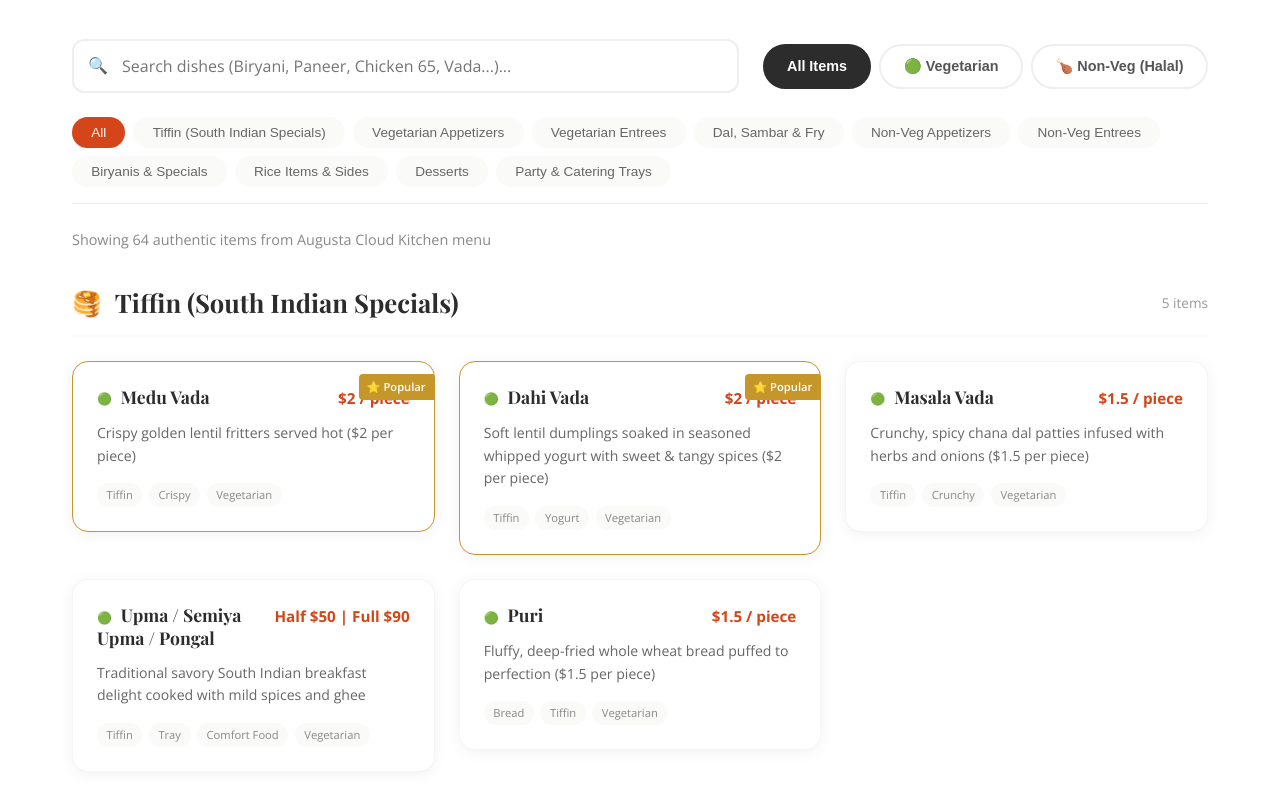
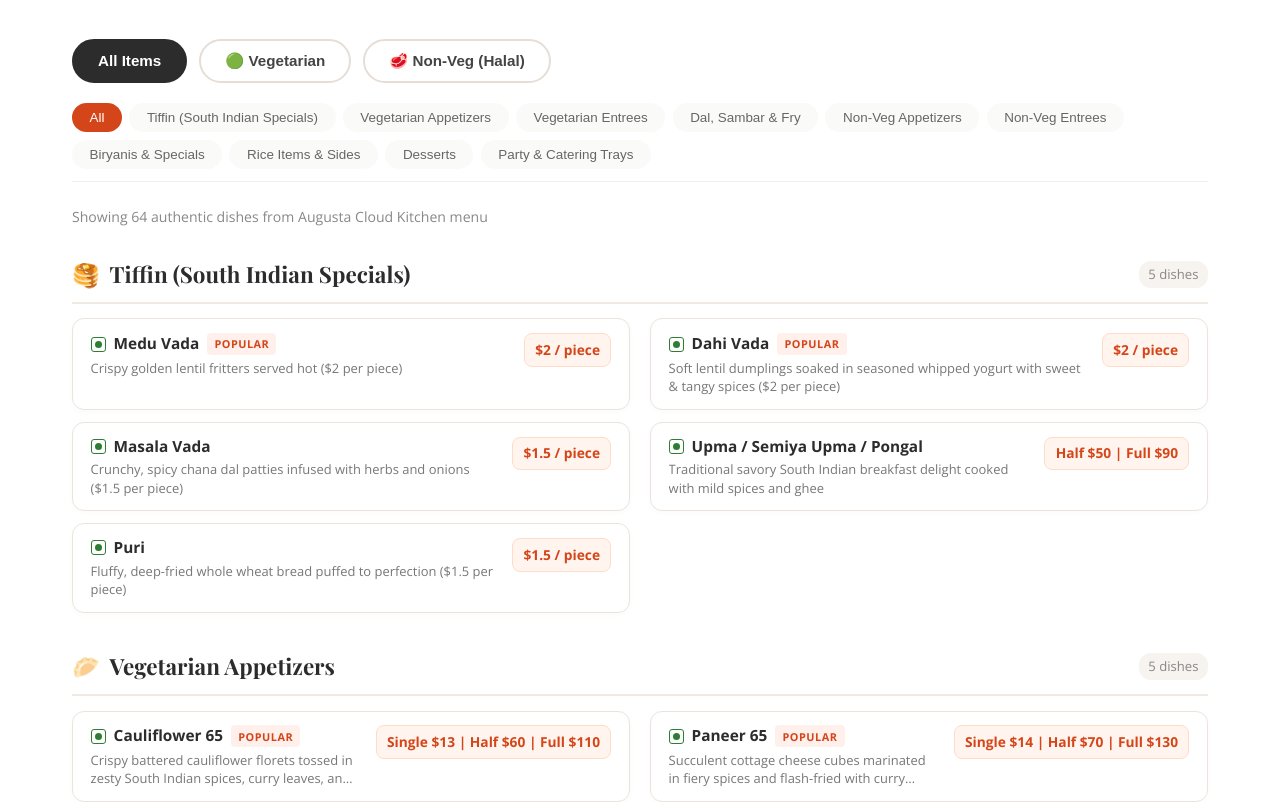
Before and after one commit to MSKapigee007/LeeSaaKitchen, an Angular app: page /menu in a window 1280 px wide. Shown: the part 595-1397 px from the top of the page. Built offline with nearby package versions, Linux system fonts and the light colour scheme.

Commit message:
feat: remove search in menu, retain group filters, and transform menu items into compact list view for minimal scrolling

```diff
--- a/src/app/pages/menu/menu.component.css
+++ b/src/app/pages/menu/menu.component.css
@@ -95,64 +95,35 @@
   line-height: 1;
 }
 
-/* Filters */
-.menu-filters {
+/* Dietary Group Filters */
+.menu-group-filters {
   display: flex;
-  gap: 1.5rem;
+  flex-direction: column;
+  gap: 1.25rem;
   margin-bottom: 1.5rem;
-  align-items: center;
-  flex-wrap: wrap;
-}
-
-.search-bar {
-  flex: 1;
-  min-width: 280px;
-  position: relative;
-}
-
-.search-icon {
-  position: absolute;
-  left: 1rem;
-  top: 50%;
-  transform: translateY(-50%);
-  font-size: 1rem;
-}
-
-.search-input {
-  width: 100%;
-  padding: 0.9rem 1rem 0.9rem 3rem;
-  border: 2px solid #eee;
-  border-radius: 12px;
-  font-size: 1rem;
-  transition: border-color 0.3s ease;
-  outline: none;
-  font-family: 'Open Sans', sans-serif;
-  box-sizing: border-box;
-}
-
-.search-input:focus {
-  border-color: var(--primary);
 }
 
 .filter-toggles {
   display: flex;
-  gap: 0.5rem;
+  gap: 0.75rem;
+  flex-wrap: wrap;
 }
 
 .filter-pill {
-  padding: 0.75rem 1.4rem;
-  border: 2px solid #eee;
+  padding: 0.7rem 1.5rem;
+  border: 2px solid #e6ded6;
   border-radius: 25px;
   background: white;
   cursor: pointer;
-  font-size: 0.9rem;
+  font-size: 0.95rem;
   font-weight: 600;
-  transition: all 0.3s ease;
-  color: #555;
+  transition: all 0.25s ease;
+  color: #444;
 }
 
 .filter-pill:hover {
   border-color: #bbb;
+  transform: translateY(-1px);
 }
 
 .filter-pill.active {
@@ -176,22 +147,21 @@
 /* Category Tabs */
 .category-tabs {
   display: flex;
-  gap: 0.5rem;
+  gap: 0.45rem;
   flex-wrap: wrap;
-  margin-bottom: 1.5rem;
-  padding-bottom: 1rem;
+  padding-bottom: 0.75rem;
   border-bottom: 1px solid #eee;
 }
 
 .tab {
-  padding: 0.5rem 1.2rem;
+  padding: 0.45rem 1.1rem;
   border: none;
   background: var(--bg);
-  border-radius: 25px;
+  border-radius: 20px;
   cursor: pointer;
-  font-size: 0.85rem;
+  font-size: 0.84rem;
   font-weight: 500;
-  transition: all 0.3s ease;
+  transition: all 0.2s ease;
   color: #666;
 }
 
@@ -207,45 +177,164 @@
 
 .results-count {
   color: #888;
-  font-size: 0.9rem;
-  margin-bottom: 2rem;
+  font-size: 0.88rem;
+  margin-bottom: 1.75rem;
 }
 
-/* Category Sections */
+/* Category Sections & Compact List */
 .category-section {
-  margin-bottom: 3rem;
+  margin-bottom: 2.25rem;
 }
 
 .category-header {
   display: flex;
   align-items: center;
-  gap: 0.8rem;
-  margin-bottom: 1.5rem;
-  padding-bottom: 0.8rem;
-  border-bottom: 2px solid var(--bg);
+  justify-content: space-between;
+  margin-bottom: 0.9rem;
+  padding-bottom: 0.6rem;
+  border-bottom: 2px solid #f0eae3;
+}
+
+.cat-title-group {
+  display: flex;
+  align-items: center;
+  gap: 0.6rem;
 }
 
 .category-icon {
-  font-size: 1.5rem;
+  font-size: 1.4rem;
 }
 
 .category-header h2 {
   font-family: 'Playfair Display', serif;
-  font-size: 1.6rem;
+  font-size: 1.4rem;
   color: var(--text);
   margin: 0;
-  flex: 1;
 }
 
 .category-count {
-  color: #999;
-  font-size: 0.85rem;
+  color: #888;
+  font-size: 0.82rem;
+  background: #f7f3ee;
+  padding: 0.2rem 0.6rem;
+  border-radius: 12px;
 }
 
-.menu-grid {
+/* Compact Menu List Grid */
+.menu-list-grid {
   display: grid;
-  grid-template-columns: repeat(3, 1fr);
-  gap: 1.5rem;
+  grid-template-columns: repeat(2, 1fr);
+  gap: 0.75rem 1.25rem;
+}
+
+.compact-menu-row {
+  display: flex;
+  justify-content: space-between;
+  align-items: flex-start;
+  gap: 1rem;
+  background: white;
+  border: 1.5px solid #ece4dc;
+  border-radius: 12px;
+  padding: 0.85rem 1.1rem;
+  transition: all 0.2s ease;
+  box-shadow: 0 2px 6px rgba(0, 0, 0, 0.02);
+}
+
+.compact-menu-row:hover {
+  border-color: var(--primary);
+  box-shadow: 0 4px 14px rgba(212, 69, 26, 0.09);
+  transform: translateY(-1px);
+}
+
+.item-info {
+  flex: 1;
+  min-width: 0;
+}
+
+.item-name-line {
+  display: flex;
+  align-items: center;
+  gap: 0.5rem;
+  flex-wrap: wrap;
+  margin-bottom: 0.25rem;
+}
+
+.diet-icon {
+  width: 15px;
+  height: 15px;
+  border-radius: 3px;
+  display: inline-flex;
+  align-items: center;
+  justify-content: center;
+  flex-shrink: 0;
+}
+
+.diet-icon.veg {
+  border: 1.5px solid #2e7d32;
+}
+
+.diet-icon.veg .inner-dot {
+  width: 7px;
+  height: 7px;
+  border-radius: 50%;
+  background: #2e7d32;
+}
+
+.diet-icon.nonveg {
+  border: 1.5px solid #b71c1c;
+}
+
+.diet-icon.nonveg .inner-dot {
+  width: 7px;
+  height: 7px;
+  border-radius: 50%;
+  background: #b71c1c;
+}
+
+.dish-name {
+  font-weight: 700;
+  font-size: 0.96rem;
+  color: var(--text);
+  line-height: 1.3;
+}
+
+.badge-popular {
+  background: #fff0eb;
+  color: var(--primary);
+  font-size: 0.68rem;
+  font-weight: 700;
+  padding: 0.15rem 0.45rem;
+  border-radius: 4px;
+  text-transform: uppercase;
+  letter-spacing: 0.5px;
+}
+
+.dish-desc {
+  font-size: 0.81rem;
+  color: #777;
+  line-height: 1.4;
+  margin: 0;
+  display: -webkit-box;
+  -webkit-line-clamp: 2;
+  -webkit-box-orient: vertical;
+  overflow: hidden;
+}
+
+.item-price-side {
+  flex-shrink: 0;
+  text-align: right;
+}
+
+.pricing-label {
+  display: inline-block;
+  font-weight: 700;
+  font-size: 0.86rem;
+  color: var(--primary);
+  background: #fff5ee;
+  border: 1px solid #ffdcc8;
+  padding: 0.3rem 0.65rem;
+  border-radius: 8px;
+  white-space: nowrap;
 }
 
 /* No Results */
@@ -269,24 +358,21 @@
 
 /* Responsive */
 @media (max-width: 992px) {
-  .menu-grid {
-    grid-template-columns: repeat(2, 1fr);
-  }
   .menu-alert-banner {
     grid-template-columns: 1fr;
   }
 }
 
-@media (max-width: 768px) {
+@media (max-width: 850px) {
   .menu-hero h1 {
     font-size: 2.2rem;
   }
 
-  .menu-grid {
+  .menu-list-grid {
     grid-template-columns: 1fr;
   }
 
-  .category-tabs {
-    justify-content: center;
+  .compact-menu-row {
+    padding: 0.8rem 1rem;
   }
 }
--- a/src/app/pages/menu/menu.component.html
+++ b/src/app/pages/menu/menu.component.html
@@ -35,19 +35,8 @@
       </div>
     </div>
 
-    <!-- Filters -->
-    <div class="menu-filters">
-      <div class="search-bar">
-        <span class="search-icon">🔍</span>
-        <input
-          type="text"
-          [(ngModel)]="searchQuery"
-          (input)="onSearch()"
-          placeholder="Search dishes (Biryani, Paneer, Chicken 65, Vada...)..."
-          class="search-input"
-          aria-label="Search menu items"
-        />
-      </div>
+    <!-- Dietary Group Filters -->
+    <div class="menu-group-filters">
       <div class="filter-toggles">
         <button
           class="filter-pill"
@@ -68,12 +57,11 @@
           [class.active]="menuTypeFilter === 'non-veg'"
           (click)="filterByMenuType('non-veg')"
         >
-          🍗 Non-Veg (Halal)
+          🥩 Non-Veg (Halal)
         </button>
       </div>
-    </div>
 
-    <!-- Category Tabs -->
+      <!-- Category Quick Jump Tabs -->
       <div class="category-tabs">
         <button
           *ngFor="let name of getCategoryNames()"
@@ -84,28 +72,46 @@
           {{ name }}
         </button>
       </div>
+    </div>
 
-    <p class="results-count">Showing {{ getTotalItems() }} authentic items from Augusta Cloud Kitchen menu</p>
+    <p class="results-count">Showing {{ getTotalItems() }} authentic dishes from Augusta Cloud Kitchen menu</p>
 
-    <!-- Menu Categories -->
+    <!-- Menu Categories (Compact List View for Minimal Scrolling) -->
     <div class="menu-categories">
       <div class="category-section" *ngFor="let category of filteredCategories">
         <div class="category-header">
+          <div class="cat-title-group">
             <span class="category-icon">{{ category.icon }}</span>
             <h2>{{ category.name }}</h2>
-          <span class="category-count">{{ category.items.length }} items</span>
           </div>
-        <div class="menu-grid">
-          <app-menu-card *ngFor="let item of category.items" [item]="item"></app-menu-card>
+          <span class="category-count">{{ category.items.length }} dishes</span>
+        </div>
+
+        <div class="menu-list-grid">
+          <div class="compact-menu-row" *ngFor="let item of category.items">
+            <div class="item-info">
+              <div class="item-name-line">
+                <span class="diet-icon" [class.veg]="item.isVegetarian" [class.nonveg]="!item.isVegetarian" [title]="item.isVegetarian ? 'Vegetarian' : 'Halal Meat'">
+                  <span class="inner-dot"></span>
+                </span>
+                <span class="dish-name">{{ item.name }}</span>
+                <span class="badge-popular" *ngIf="item.isPopular">Popular</span>
+              </div>
+              <p class="dish-desc" *ngIf="item.description">{{ item.description }}</p>
+            </div>
+            <div class="item-price-side">
+              <span class="pricing-label">{{ item.priceDisplay || ('$' + (item.price | number:'1.2-2')) }}</span>
+            </div>
+          </div>
         </div>
       </div>
     </div>
 
     <!-- No Results -->
     <div class="no-results" *ngIf="filteredCategories.length === 0">
-      <span class="emoji-large">🔍</span>
-      <h3>No matching items found</h3>
-      <p>Try clearing your search or filter</p>
+      <span class="emoji-large">🍽️</span>
+      <h3>No items found</h3>
+      <p>Try selecting a different category or dietary filter</p>
     </div>
   </div>
 </section>
--- a/src/app/pages/menu/menu.component.ts
+++ b/src/app/pages/menu/menu.component.ts
@@ -1,21 +1,18 @@
 import { Component, OnInit } from '@angular/core';
 import { CommonModule } from '@angular/common';
-import { FormsModule } from '@angular/forms';
 import { MenuService } from '../../services/menu.service';
 import { MenuCategory } from '../../models/menu-item.model';
-import { MenuCardComponent } from '../../components/menu-card/menu-card.component';
 
 @Component({
   selector: 'app-menu',
   standalone: true,
-  imports: [CommonModule, FormsModule, MenuCardComponent],
+  imports: [CommonModule],
   templateUrl: './menu.component.html',
   styleUrls: ['./menu.component.css']
 })
 export class MenuComponent implements OnInit {
   categories: MenuCategory[] = [];
   filteredCategories: MenuCategory[] = [];
-  searchQuery = '';
   activeCategory = 'All';
   menuTypeFilter: 'all' | 'veg' | 'non-veg' = 'all';
 
@@ -33,10 +30,6 @@
 
   filterByMenuType(type: 'all' | 'veg' | 'non-veg') {
     this.menuTypeFilter = type;
-    this.applyFilters();
-  }
-
-  onSearch() {
     this.applyFilters();
   }
 
@@ -65,22 +58,6 @@
       result = result.filter(cat => cat.name === this.activeCategory);
     }
 
-    // Filter by search query
-    if (this.searchQuery.trim()) {
-      const query = this.searchQuery.toLowerCase();
-      result = result
-        .map(cat => ({
-          ...cat,
-          items: cat.items.filter(
-            item =>
-              item.name.toLowerCase().includes(query) ||
-              item.description.toLowerCase().includes(query) ||
-              (item.tags && item.tags.some(tag => tag.toLowerCase().includes(query)))
-          )
-        }))
-        .filter(cat => cat.items.length > 0);
-    }
-
     this.filteredCategories = result;
   }
 
```
Also changed, not shown: 10 other files (tests, documents, lock files or other folders). Lines whose indentation alone changed are shown as unchanged.
